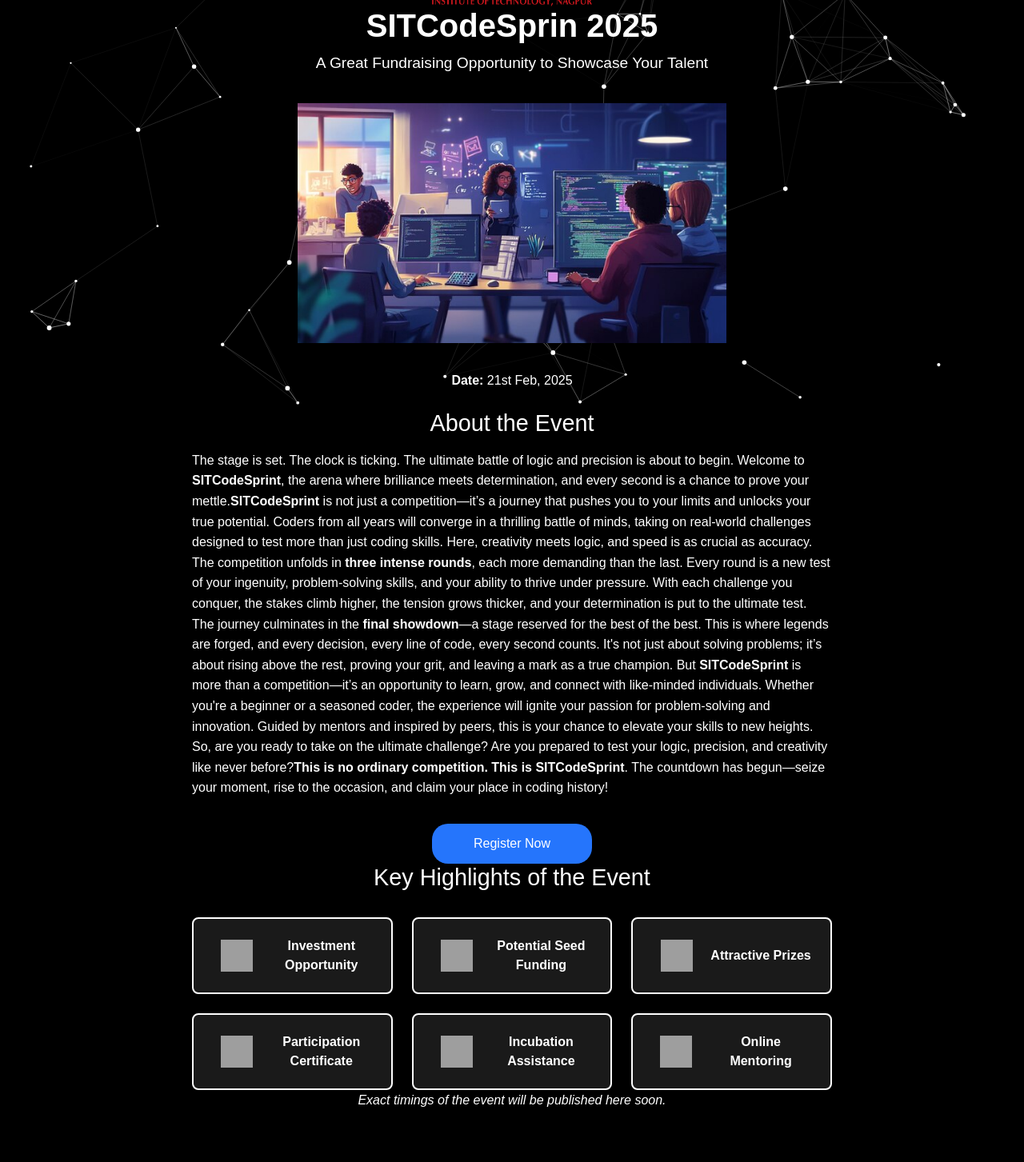
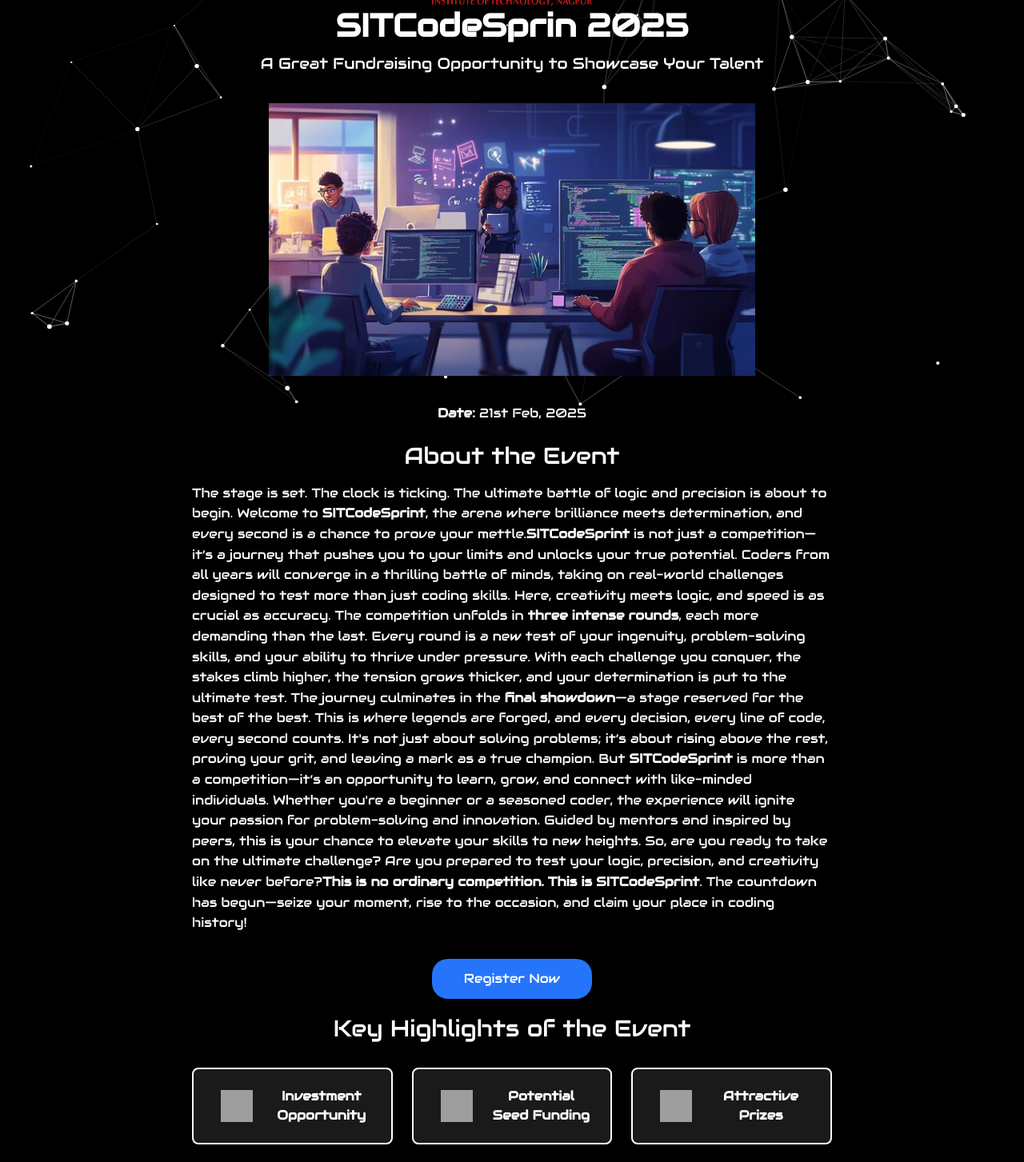
Before and after one commit to Ro706/Enthusia, a React (Create React App) app: page /SITCodeSprint in a window 1280 px wide. Shown: the part 280-1733 px from the top of the page at 80% size. Built offline with nearby package versions, Linux system fonts and the light colour scheme; grey boxes are pictures that could not be loaded.

Commit message:
adding slide show in SITank page

```diff
--- a/src/component/Home.js
+++ b/src/component/Home.js
@@ -5,6 +5,20 @@
 export default function Home() {
   const [timeLeft, setTimeLeft] = useState(calculateTimeLeft());
   const [isReadMore, setIsReadMore] = useState(false);
+  const [loading, setLoading] = useState(true); // State for loading screen
+
+  useEffect(() => {
+    // Simulate loading by waiting for all elements to load
+    const handlePageLoad = () => setLoading(false);
+
+    if (document.readyState === 'complete') {
+      handlePageLoad();
+    } else {
+      window.addEventListener('load', handlePageLoad);
+    }
+
+    return () => window.removeEventListener('load', handlePageLoad);
+  }, []);
 
   useEffect(() => {
     const timer = setInterval(() => {
@@ -34,6 +48,16 @@
   const handleReadMore = () => {
     setIsReadMore(!isReadMore);
   };
+
+  if (loading) {
+    // Render loading spinner while the page is loading
+    return (
+      <div className="loading-screen">
+        <div className="spinner"></div>
+        <h2>Loading...</h2>
+      </div>
+    );
+  }
 
   return (
     <div className="home">
--- a/src/component/SITCodeSprint.js
+++ b/src/component/SITCodeSprint.js
@@ -9,7 +9,7 @@
         <img src="./image/SIT_NGPR_1.png" alt="SIT Logo" className="logo" />
         <h1 className="title">SITCodeSprin 2025</h1>
         <p className="subtitle">A Great Fundraising Opportunity to Showcase Your Talent</p>
-        <img src="/image/compii.jpg" alt="SITCodeSprin POSTER" className='image_SITank'/>
+        <img src="/image/compii.jpg" alt="SITCodeSprin POSTER" className='image_SITCodeSprint'/>
         <div className="details">
           <p><strong>Date:</strong> 21st Feb, 2025</p>
           {/* <p><strong>Eligibility:</strong> </p> */}
--- a/src/component/css/SITCodeSprint.css
+++ b/src/component/css/SITCodeSprint.css
@@ -1,7 +1,7 @@
 body {
     margin: 0;
     padding: 0;
-    /* background: linear-gradient(135deg, #6a11cb 0%, #2575fc 100%); */
+    font-family: "Audiowide", sans-serif;
     color: #fff;
   }
   img{
@@ -158,11 +158,19 @@
     margin: 0;
     color: #555;
   }
+  .image_SITCodeSprint{
+    width: 50%;
+    height: auto;
+}
   @media screen and (max-width: 768px){
       .logo{
           width: 150px;
           height: 75px;
           margin-top: 25px;
       }
+      .image_SITCodeSprint{
+          width: 100%;
+          height: auto;
+      }
 
   }
--- a/src/component/css/SITNovate.css
+++ b/src/component/css/SITNovate.css
@@ -1,13 +1,8 @@
-body {
-  margin: 0;
-  padding: 0;
-  /* background: linear-gradient(135deg, #6a11cb 0%, #2575fc 100%); */
-  color: #fff;
-}
 img{
   border-radius: 0px;
 }
 .about {
+  font-family: "Audiowide", sans-serif;
   text-align: center;
   padding: 2rem;
 }
@@ -18,6 +13,7 @@
   width: 200px;
   height: 50px;
   border-radius: 20px;
+  margin-bottom: 20px;
 }
 .logo {
   width: 150px;
@@ -88,6 +84,7 @@
 .timing {
   text-align: center;
   font-style: italic;
+  padding-top: 2rem;
 }
 
 .contact {
--- a/src/component/css/home.css
+++ b/src/component/css/home.css
@@ -9,6 +9,35 @@
     padding-bottom: 50px;
     text-align: left;
   }
+  .loading-screen {
+    display: flex;
+    justify-content: center;
+    align-items: center;
+    height: 100vh;
+    background-color: #fff; /* Optional background color */
+    flex-direction: column;
+    position: fixed;
+    top: 0;
+    left: 0;
+    width: 100%;
+    z-index: 9999;
+  }
+
+  .spinner {
+    width: 50px;
+    height: 50px;
+    border: 5px solid rgba(0, 0, 0, 0.1);
+    border-top-color: #3498db; /* Spinner color */
+    border-radius: 50%;
+    animation: spin 1s linear infinite;
+  }
+
+  @keyframes spin {
+    to {
+      transform: rotate(360deg);
+    }
+  }
+
   iframe{
     border-radius: 20px;
   }
@@ -333,3 +362,9 @@
     height: 100%;
     border: none;
   }
+  @media screen and (max-width: 768px) {
+    .responsive-iframe{
+      width: 100%;
+      height: 100%;
+    }
+  }
```
Also changed, not shown: public/image/hackathon.png, src/component/image/hackathon.png, 19 other files (tests, documents, lock files or other folders).
